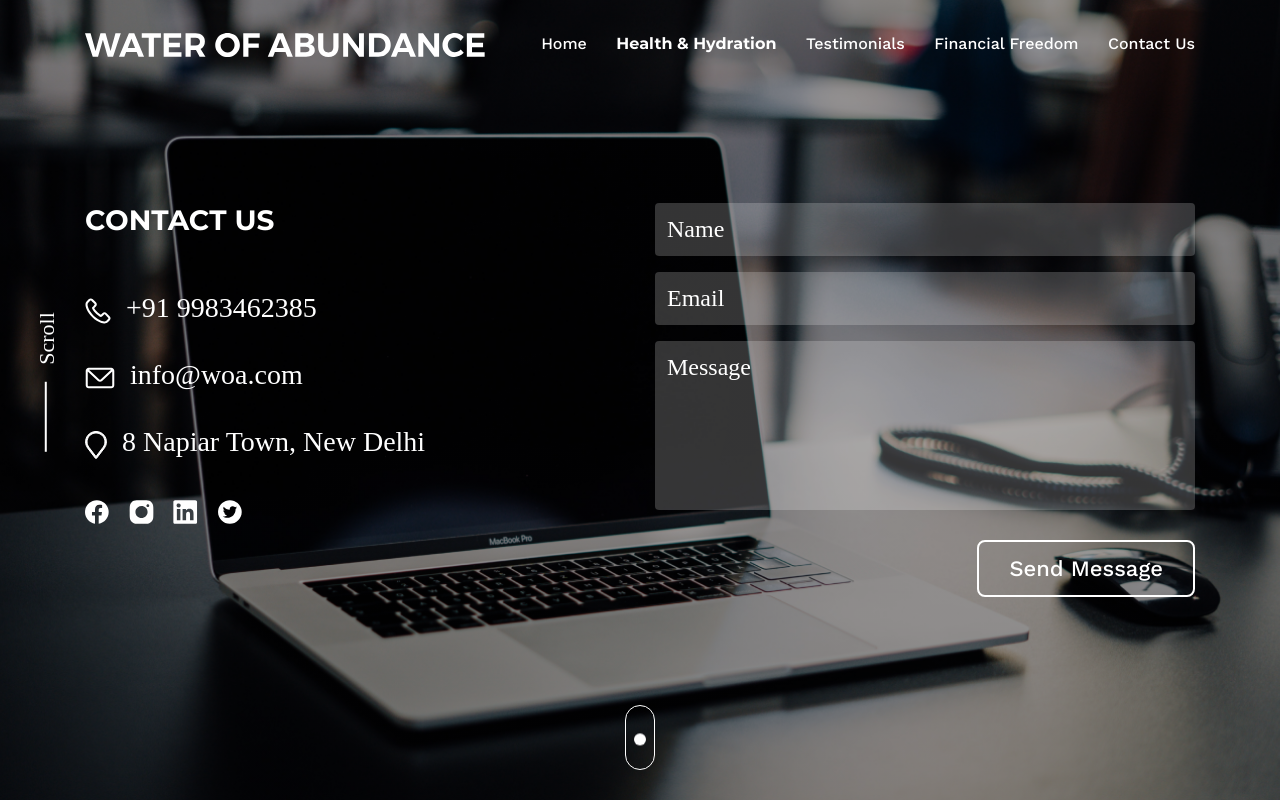
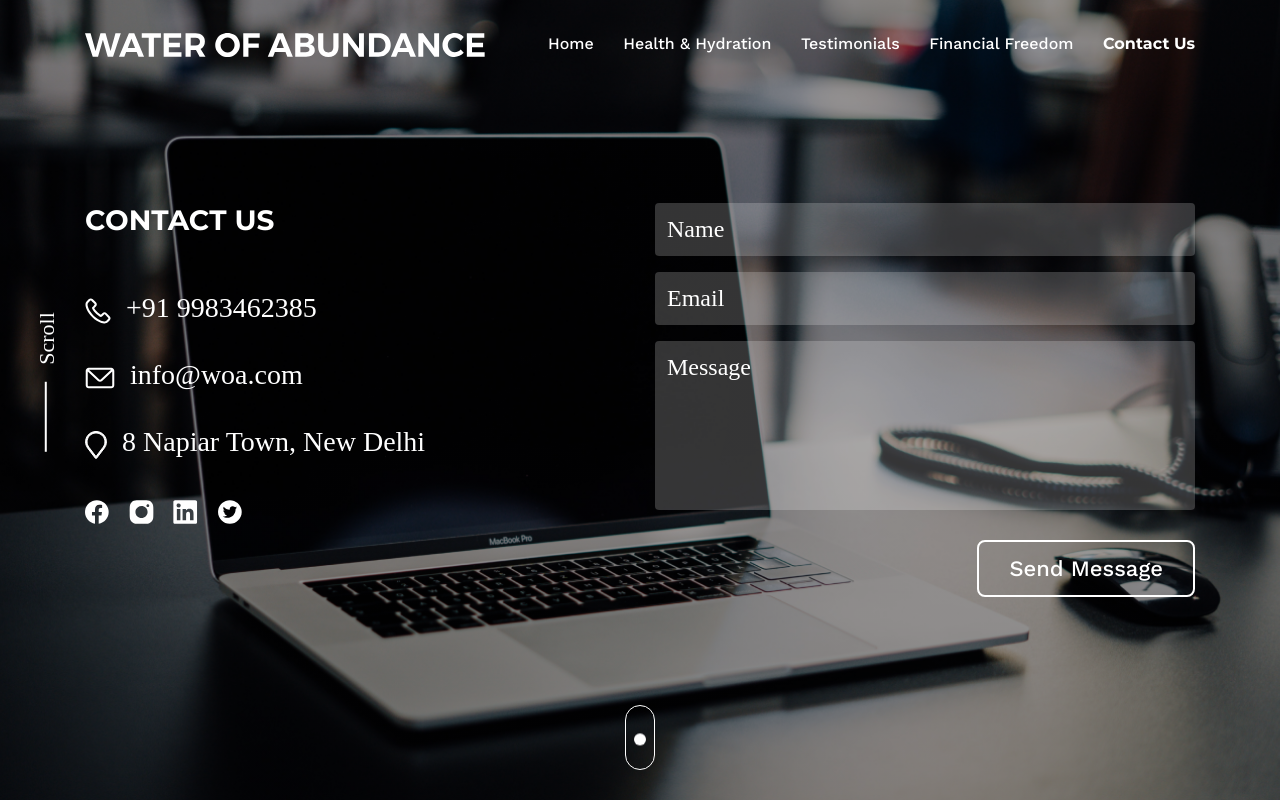
Before and after one commit to deepanshutyagi8126/WaterOfAbundance, a plain HTML site: page contact.html in a window 1280 px wide. Shown: the top 800 px of the page. Drawn offline with Linux system fonts and the light colour scheme; a web font is replaced by a local one.

Commit message:
Update contact.html

```diff
--- a/contact.html
+++ b/contact.html
@@ -30,10 +30,10 @@
                 <div class="headercontent">
                     <ul>
                         <li><a href="index.html">Home</a></li>
-                        <li><a href="healthy.html" class="active">Health & Hydration</a></li>
+                        <li><a href="healthy.html">Health & Hydration</a></li>
                         <li><a href="testimonals.html">Testimonials</a></li>
                         <li><a href="#0">Financial Freedom</a></li>
-                        <li><a href="contact.html">Contact Us</a></li>
+                        <li><a href="contact.html" class="active">Contact Us</a></li>
                     </ul>
                 </div>
             </div>
```
